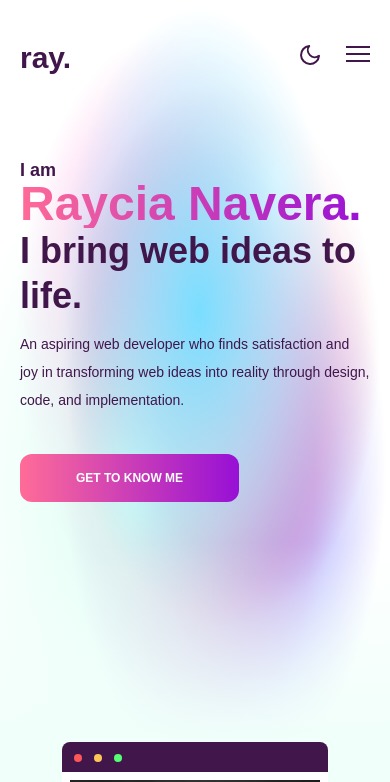
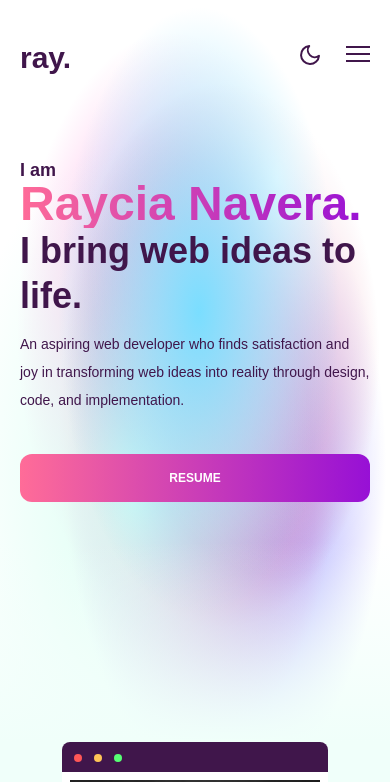
Before and after one commit to naveraraycia/naveraraycia-portfolio, a React (Create React App) app: page / in a window 390 px wide. Shown: the top 782 px of the page. Built offline with nearby package versions, Linux system fonts and the light colour scheme.

Commit message:
Added the resume file and added the resume button on smaller screens

```diff
--- a/src/components/layout/Navbar.jsx
+++ b/src/components/layout/Navbar.jsx
@@ -3,6 +3,7 @@ import AppContext from "../../context/AppContext"
 import Button from "../Button"
 import { FiMoon } from 'react-icons/fi'
 import { PiSunBold } from "react-icons/pi";
+import resumePDF from '../../assets/resume/Navera-Raycia-Resume.pdf'
 
 function Navbar() {
   const {darkMode, dispatch} = useContext(AppContext)
@@ -26,7 +27,9 @@ function Navbar() {
     <nav className={`font-sans px-5 py-10 md:px-32 ${!darkMode ? 'text-neutral' : 'text-white'}`}>
       <div data-aos='fade-down' data-aos-delay='50' className="flex justify-between items-center lg:space-x-10">
         <div className="hidden lg:block">
-          <Button>resume</Button>
+          <a rel="noreferrer" target="_blank" href={resumePDF}>
+            <Button>resume</Button>
+          </a>
         </div>
         <ul className="hidden space-x-10 text-sm font-extralight lg:flex">
           <li onClick={() => handleClickScroll('home')} className="font-extrabold">Home</li>
--- a/src/sections/Home.jsx
+++ b/src/sections/Home.jsx
@@ -2,6 +2,7 @@ import { useContext, useEffect } from "react"
 import AppContext from '../context/AppContext'
 import Navbar from "../components/layout/Navbar"
 import Button from "../components/Button"
+import resumePDF from "../assets/resume/Navera-Raycia-Resume.pdf"
 import AOS from "aos"
 import 'aos/dist/aos.css'
 
@@ -39,8 +40,14 @@ function Home() {
               <p data-aos='fade-right' data-aos-delay='1100' className="leading-loose text-sm max-w-xl sm:text-lg">An aspiring web developer who finds satisfaction and joy in transforming web ideas into reality through design, code, and implementation.</p>
             </div>
 
-            <div data-aos='fade-right' data-aos-delay='1300' onClick={() => handleClickScroll('about')} className="w-fit">
+            <div data-aos='fade-right' data-aos-delay='1300' onClick={() => handleClickScroll('about')} className="w-fit hidden lg:block">
               <Button>get to know me</Button>
+            </div>
+
+            <div>
+              <a rel="noreferrer" target="_blank" href={resumePDF} className="lg:hidden">
+                <Button>resume</Button>
+              </a>
             </div>
           </div>
         </div>
```
Also changed, not shown: 1 other file (tests, documents, lock files or other folders).
